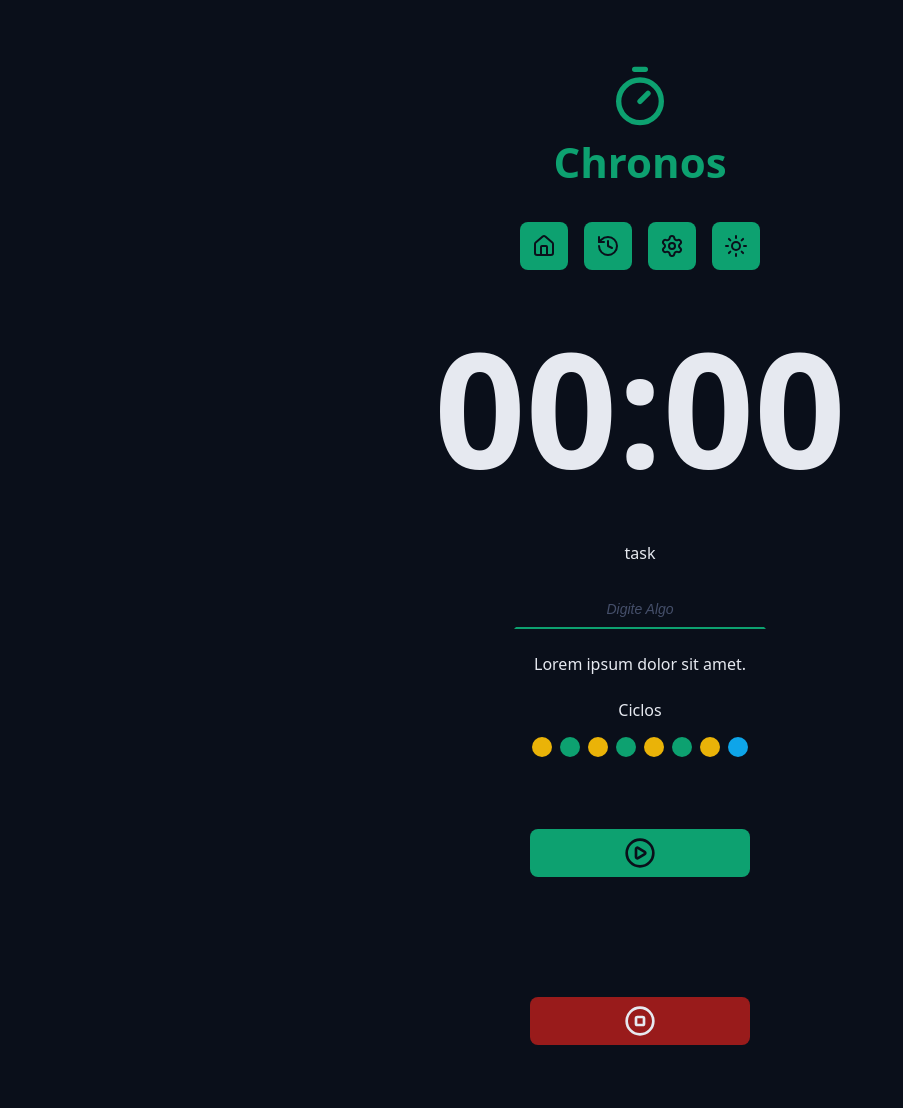
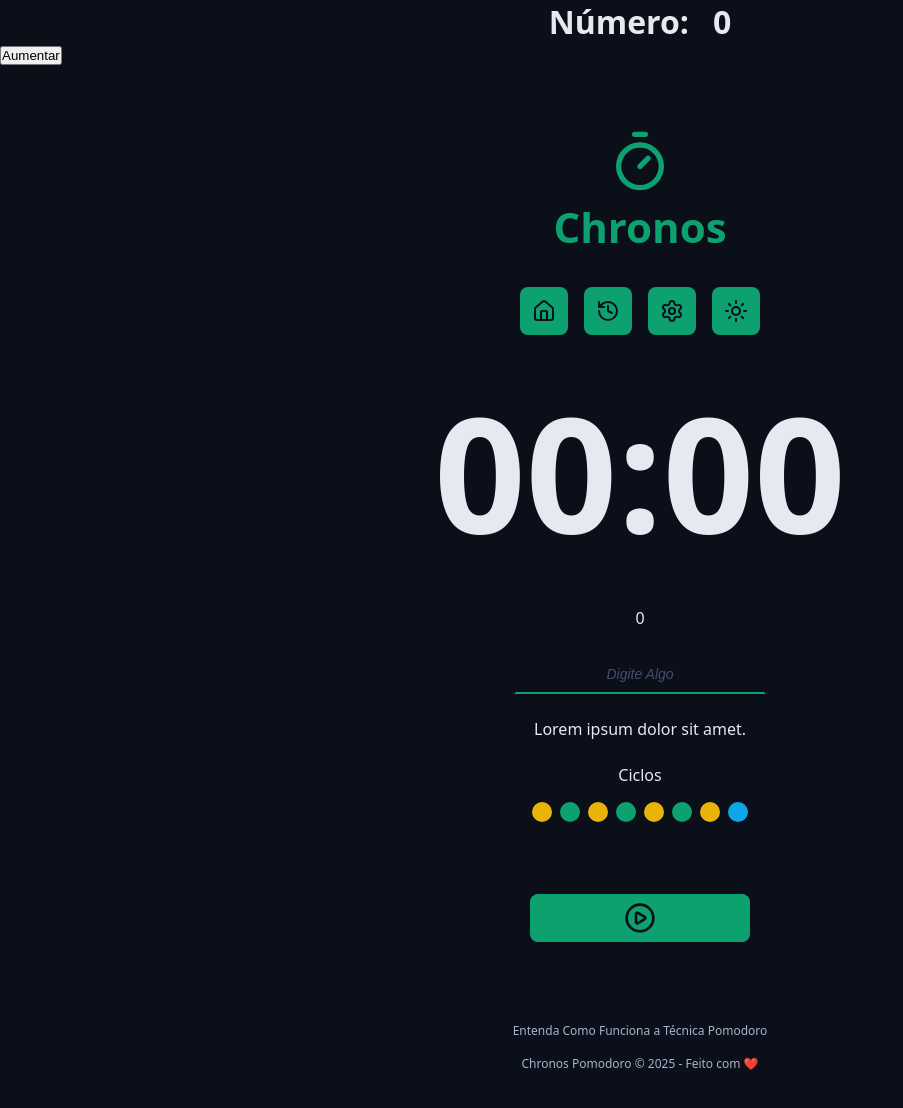
Before and after one commit to GabrielLima1227/chronos-pomodoro, a React app: page / in a window 1280 px wide. Shown: the top 1108 px of the page, without its empty margins (0-903 px from the left). Built offline with nearby package versions, Linux system fonts and the light colour scheme; the HTML template or start-up script is replaced by a standard one.

Commit message:
feat: adiciona exemplo básico de contador com variável global e DOM manual

```diff
--- a/src/App.tsx
+++ b/src/App.tsx
@@ -1,7 +1,8 @@
 import { Logo } from './components/Logo';
 import { Menu } from './components/Menu';
 import { Cycles } from './components/Cycles';
-import { PlayCircleIcon, StopCircleIcon } from 'lucide-react';
+import { Footer } from './components/Footer';
+import { PlayCircleIcon} from 'lucide-react';
 import { Container } from './components/Container';
 import { CountDown } from './components/CountDown';
 import { DefaultInput } from './components/Defaultinput';
@@ -9,11 +10,27 @@ import { DefaultButton } from './components/DefaultButton';
 
 import './styles/theme.css';
 import './styles/global.css';
+import { Heading } from './components/Heading';
 
 
 export function App() {
+    let numero = 0;
+
+    function handleClick() {
+        const span = document.getElementById('numero');
+        if (!span) return;
+
+        numero += 1;
+        span.innerText = numero.toString();
+        console.log(numero, Date.now());
+    }
+
     return (
         <>
+            <Heading>
+                Número: <span id='numero'>{numero}</span>
+            </Heading>
+            <button onClick={handleClick}>Aumentar</button>
             <Container>
                 <Logo />
             </Container>
@@ -26,7 +43,7 @@ export function App() {
             <Container>
                 <form className='form' action="">
                     <div className="formRow">
-                        <DefaultInput id='meuInput' type="text" placeholder="Digite Algo" labelText='task' title='sdasd'/>
+                        <DefaultInput id='meuInput' type="text" placeholder="Digite Algo" labelText={numero.toString()} title='sdasd'/>
                     </div>
                     <div className="formRow">
                         <p>Lorem ipsum dolor sit amet.</p>
@@ -36,9 +53,11 @@ export function App() {
                     </div>
                     <div className="formRow">
                         <DefaultButton icon={<PlayCircleIcon />} color='green'/>
-                        <DefaultButton icon={<StopCircleIcon />} color='red'/>
                     </div>
                 </form>
+            </Container>
+            <Container>
+                <Footer />
             </Container>
         </>
     );
--- /dev/null
+++ b/src/components/Footer/index.tsx
@@ -0,0 +1,12 @@
+import style from './style.module.css';
+
+export function Footer() {
+    return (
+        <>
+            <footer className={style.footer}>
+                <a href="#">Entenda Como Funciona a Técnica Pomodoro</a>
+                <a href="#">Chronos Pomodoro &copy; {new Date().getFullYear()} - Feito com ❤️</a>
+            </footer>
+        </>
+    );
+}
--- /dev/null
+++ b/src/components/Footer/style.module.css
@@ -0,0 +1,19 @@
+.footer{
+    display: flex;
+    flex-direction: column;
+    align-items: center;
+    justify-content: center;
+    gap: 1.6rem;
+
+    font-size: 1.2rem;
+}
+.footer a{
+    cursor: pointer;
+    text-decoration: none;
+    color: var(--text-muted);
+    transition: all 0.3s ease-in-out;
+}
+.footer a:hover{
+    color: var(--text-primary);
+    text-decoration: underline;
+}
```
